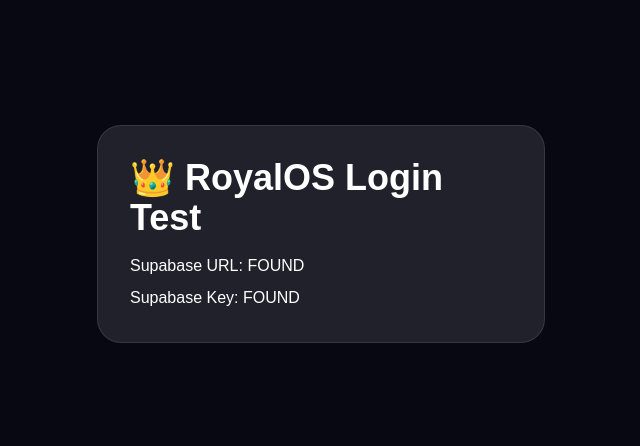
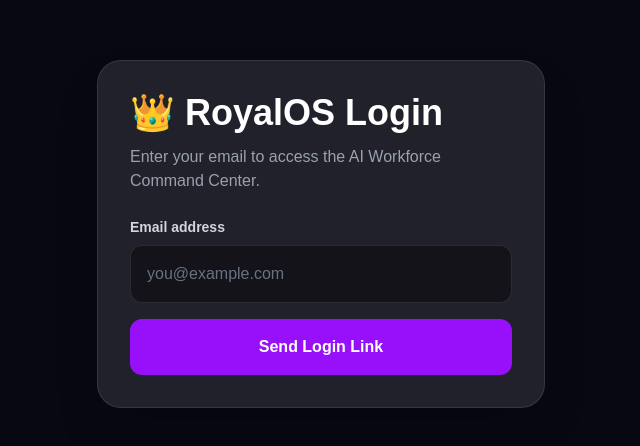
Before and after one commit to choiceroyals/RoyalsOS, a Next.js app: page /login in a window 1280 px wide. Shown: the part 166-612 px from the top of the page, without its empty margins (319-959 px from the left). Built offline with nearby package versions, Linux system fonts and the light colour scheme; no server answers.

Commit message:
Restore RoyalOS login and add auth confirmation

```diff
--- /dev/null
+++ b/app/auth/confirm/route.ts
@@ -0,0 +1,28 @@
+import { type EmailOtpType } from "@supabase/supabase-js";
+import { type NextRequest, NextResponse } from "next/server";
+import { createClient } from "../../../utils/supabase/server";
+
+export async function GET(request: NextRequest) {
+  const requestUrl = new URL(request.url);
+
+  const tokenHash = requestUrl.searchParams.get("token_hash");
+  const type = requestUrl.searchParams.get("type") as EmailOtpType | null;
+  const next = requestUrl.searchParams.get("next") ?? "/";
+
+  if (tokenHash && type) {
+    const supabase = await createClient();
+
+    const { error } = await supabase.auth.verifyOtp({
+      type,
+      token_hash: tokenHash,
+    });
+
+    if (!error) {
+      return NextResponse.redirect(new URL(next, request.url));
+    }
+  }
+
+  return NextResponse.redirect(
+    new URL("/login?error=confirmation_failed", request.url)
+  );
+}
--- a/app/login/page.tsx
+++ b/app/login/page.tsx
@@ -1,19 +1,106 @@
 "use client";
 
+import { useState } from "react";
+import { createClient } from "../../utils/supabase/client";
+
 export default function LoginPage() {
+  const [email, setEmail] = useState("");
+  const [message, setMessage] = useState("");
+  const [loading, setLoading] = useState(false);
+
+  async function sendLoginLink() {
+    const cleanEmail = email.trim();
+
+    setMessage("");
+
+    if (!cleanEmail) {
+      setMessage("Please enter your email address.");
+      return;
+    }
+
+    try {
+      setLoading(true);
+
+      const supabase = createClient();
+
+      const { error } = await supabase.auth.signInWithOtp({
+        email: cleanEmail,
+        options: {
+          emailRedirectTo: `${window.location.origin}/auth/confirm`,
+        },
+      });
+
+      if (error) {
+        setMessage(`Login error: ${error.message}`);
+        return;
+      }
+
+      setMessage("Login link sent. Check your email.");
+    } catch (error) {
+      console.error("RoyalOS login error:", error);
+
+      setMessage(
+        error instanceof Error
+          ? `Login error: ${error.message}`
+          : "RoyalOS could not send the login link."
+      );
+    } finally {
+      setLoading(false);
+    }
+  }
+
   return (
     <main className="min-h-screen bg-[#070812] text-white flex items-center justify-center p-6">
-      <div className="w-full max-w-md bg-white/10 border border-white/10 rounded-3xl p-8">
-        <h1 className="text-4xl font-bold">👑 RoyalOS Login Test</h1>
+      <section className="w-full max-w-md rounded-3xl border border-white/10 bg-white/10 p-8 shadow-2xl">
+        <h1 className="text-4xl font-bold">👑 RoyalOS Login</h1>
 
-        <p className="mt-4">
-          Supabase URL: {process.env.NEXT_PUBLIC_SUPABASE_URL ? "FOUND" : "MISSING"}
+        <p className="mt-3 text-gray-400">
+          Enter your email to access the AI Workforce Command Center.
         </p>
 
-        <p className="mt-2">
-          Supabase Key: {process.env.NEXT_PUBLIC_SUPABASE_ANON_KEY ? "FOUND" : "MISSING"}
-        </p>
-      </div>
+        <label
+          htmlFor="email"
+          className="mt-6 block text-sm font-semibold text-gray-300"
+        >
+          Email address
+        </label>
+
+        <input
+          id="email"
+          type="email"
+          autoComplete="email"
+          placeholder="you@example.com"
+          value={email}
+          onChange={(event) => setEmail(event.target.value)}
+          onKeyDown={(event) => {
+            if (event.key === "Enter" && !loading) {
+              void sendLoginLink();
+            }
+          }}
+          className="mt-2 w-full rounded-xl border border-white/10 bg-black/40 p-4 text-white outline-none placeholder:text-gray-500 focus:border-purple-500"
+        />
+
+        <button
+          type="button"
+          onClick={() => void sendLoginLink()}
+          disabled={loading}
+          className="mt-4 w-full rounded-xl bg-purple-600 p-4 font-semibold transition hover:bg-purple-700 disabled:cursor-not-allowed disabled:bg-gray-600"
+        >
+          {loading ? "Sending login link..." : "Send Login Link"}
+        </button>
+
+        {message && (
+          <p
+            className={`mt-4 rounded-xl p-3 text-sm ${
+              message.startsWith("Login link sent")
+                ? "bg-green-500/10 text-green-300"
+                : "bg-red-500/10 text-red-300"
+            }`}
+          >
+            {message}
+          </p>
+        )}
+      </section>
     </main>
   );
 }
```
